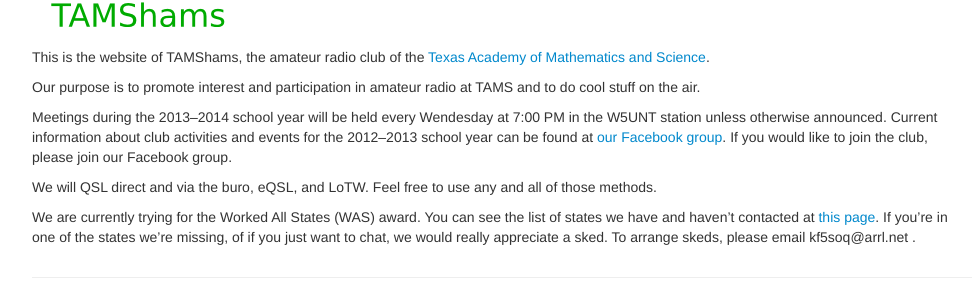
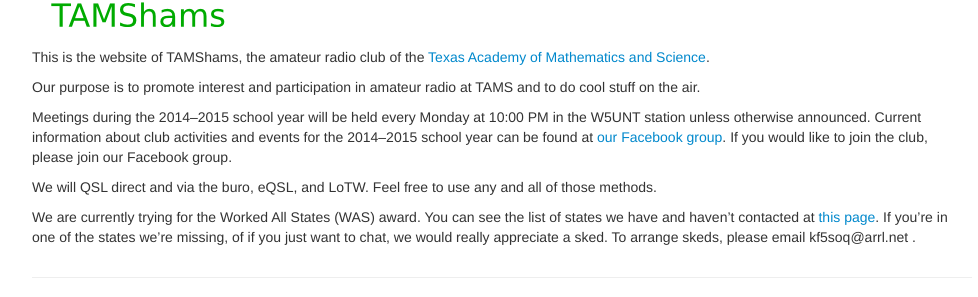
Before and after one commit to w5unt/w5unt.github.com, a Jekyll site: the page built from index.md, in a window 1280 px wide. Shown: the part 384-681 px from the top of the page, without its empty margins (138-1116 px from the left). Built offline with Jekyll 4.4.1, drawn with Linux system fonts in a browser that asks for light colours; nearby versions of some CDN libraries.

Commit message:
Updated info for 2015

```diff
--- a/index.md
+++ b/index.md
@@ -9,9 +9,9 @@ This is the website of TAMShams, the amateur radio club of the
 
 Our purpose is to promote interest and participation in amateur radio at TAMS and to do cool stuff on the air.
 
-Meetings during the 2013–2014 school year will be held every Wendesday at 7:00 PM in the W5UNT station unless otherwise announced.
-Current information about club activities and events for the 2012–2013 school year can be found at
-[our Facebook group](https://www.facebook.com/groups/tamshams2012/).
+Meetings during the 2014–2015 school year will be held every Monday at 10:00 PM in the W5UNT station unless otherwise announced.
+Current information about club activities and events for the 2014–2015 school year can be found at
+[our Facebook group](https://www.facebook.com/groups/604534206303098/).
 If you would like to join the club, please join our Facebook group.
 
 We will QSL direct and via the buro, eQSL, and LoTW.
```
Also changed, not shown: membership.md (+48 -40 lines).
